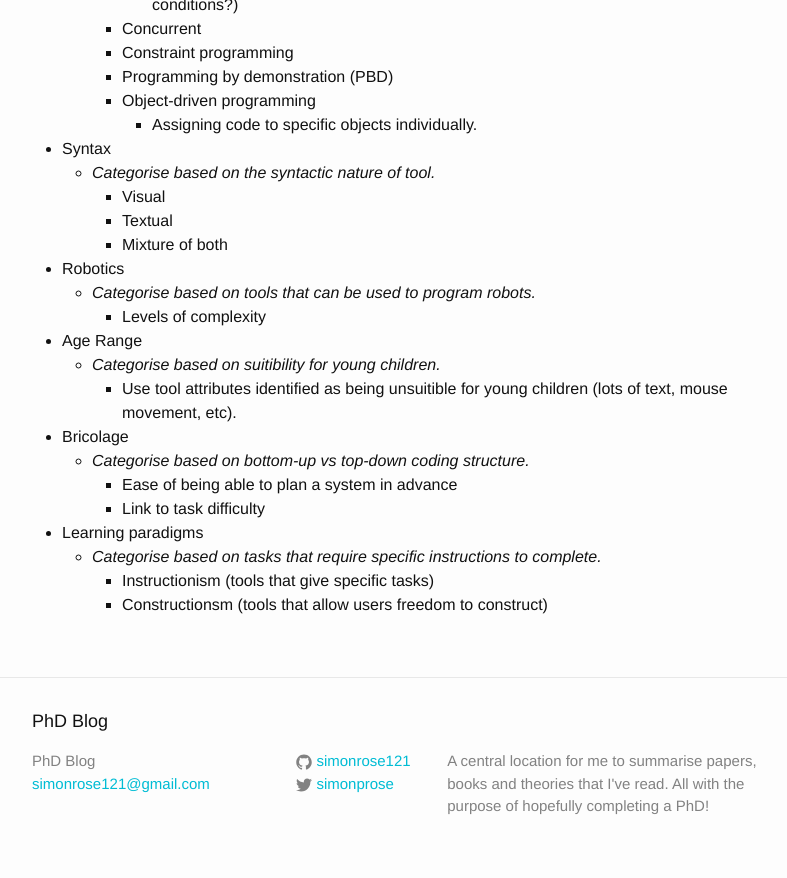
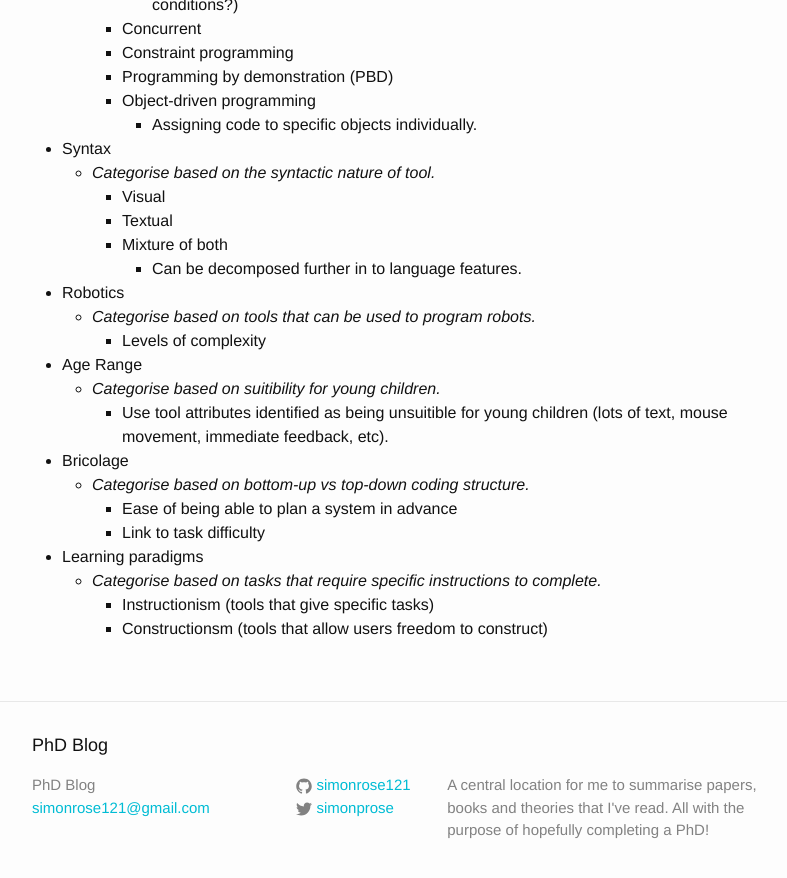
Before and after one commit to simonrose121/phd, a Jekyll site: the page built from _posts/2016-11-09-taxonomy.md, in a window 1280 px wide and 900 px high, scrolled down 625 px. Shown: the top 878 px of the window, without its empty margins (238-1025 px from the left). Built offline with Jekyll 4.4.1, drawn with Linux system fonts in a browser that asks for light colours.

Commit message:
Language decomposition

```diff
--- a/_posts/2016-11-09-taxonomy.md
+++ b/_posts/2016-11-09-taxonomy.md
@@ -32,12 +32,13 @@ The vast array of educational programming tools available suggests the need for
 		- Visual
 		- Textual
 		- Mixture of both
+			- Can be decomposed further in to language features.
 - Robotics
 	- *Categorise based on tools that can be used to program robots.*
 		- Levels of complexity
 - Age Range
 	- *Categorise based on suitibility for young children.*
-		- Use tool attributes identified as being unsuitible for young children (lots of text, mouse movement, etc).
+		- Use tool attributes identified as being unsuitible for young children (lots of text, mouse movement, immediate feedback, etc).
 - Bricolage
 	- *Categorise based on bottom-up vs top-down coding structure.*
 		- Ease of being able to plan a system in advance
```
